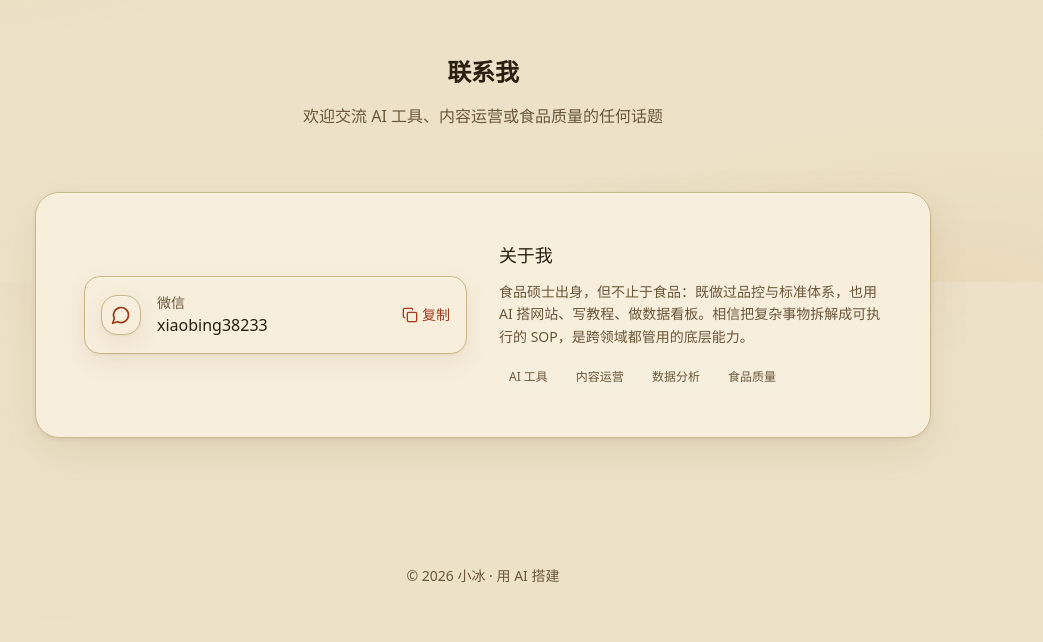
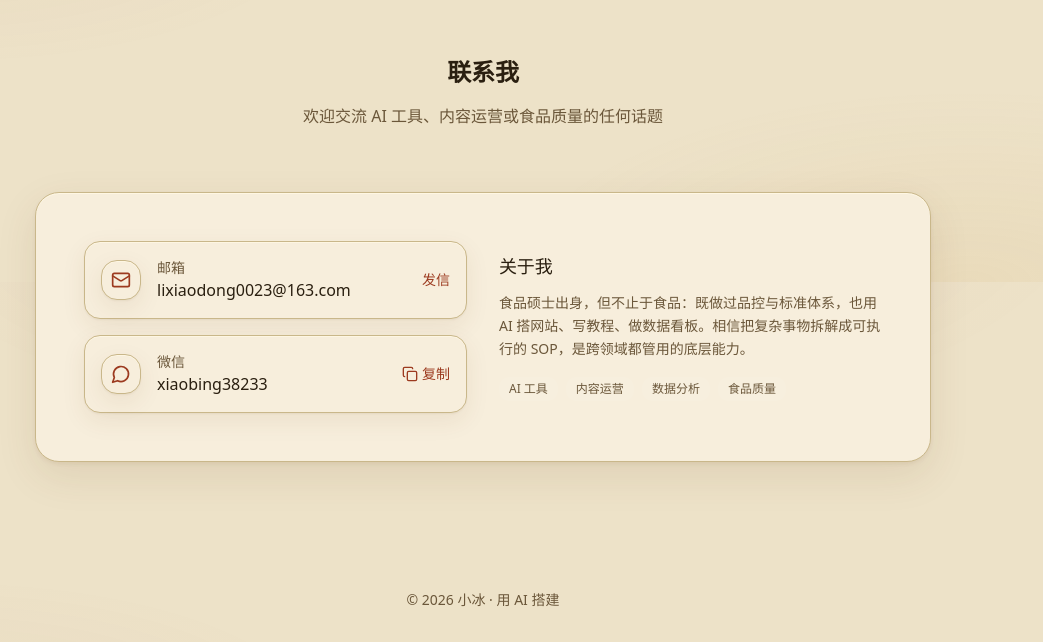
Before and after one commit to pw000123/pw000123.github.io, a Next.js app: page / in a window 1280 px wide. Shown: the part 5318-5960 px from the top of the page, without its empty margins (157-1200 px from the left). Before the commit the page ends 5936 px from the top, so only its background shows below. Built offline with nearby package versions, Linux system fonts and the light colour scheme.

Commit message:
恢复联系邮箱卡片，其余保持首屏刊头版不变

```diff
--- a/assets/prd.md
+++ b/assets/prd.md
@@ -95,7 +95,7 @@
 | 联系方式 | 信息 | 展示形式 |
 |---------|------|---------|
 | 微信 | xiaobing38233 | 展示 + 一键复制 |
-| 邮箱 | （邮箱已移除，见联系方式） | 展示 + 一键复制 / 点击发邮件 |
+| 邮箱 | lixiaodong0023@163.com | 展示 + 一键复制 / 点击发邮件 |
 | 公众号 | 小冰爱分享 | 展示名称 + 二维码图片 |
 | 小红书 | xiaobing38233 | 展示 + 跳转链接 |
 
--- a/src/app/page.tsx
+++ b/src/app/page.tsx
@@ -4,6 +4,7 @@ import { useEffect, useState } from 'react';
 import {
   Copy,
   Check,
+  Mail,
   MessageCircle,
   ChevronDown,
   Search,
@@ -40,6 +41,13 @@ function useCopyToClipboard() {
 }
 
 const contacts = [
+  {
+    type: 'email',
+    label: '邮箱',
+    value: 'lixiaodong0023@163.com',
+    icon: Mail,
+    href: 'mailto:lixiaodong0023@163.com',
+  },
   {
     type: 'wechat',
     label: '微信',
@@ -543,6 +551,16 @@ export default function Home() {
                           <div className="font-medium">{contact.value}</div>
                         </div>
                       </div>
+                      {contact.href ? (
+                        <a
+                          href={contact.href}
+                          target="_blank"
+                          rel="noopener noreferrer"
+                          className="text-sm text-primary hover:text-primary/80 transition-colors"
+                        >
+                          发信
+                        </a>
+                      ) : (
                         <button
                           onClick={() => copy(contact.value)}
                           className="text-sm text-primary hover:text-primary/80 transition-colors flex items-center gap-1"
@@ -559,6 +577,7 @@ export default function Home() {
                             </>
                           )}
                         </button>
+                      )}
                     </div>
                   ))}
                 </div>
```
Also changed, not shown: 1 other file (tests, documents, lock files or other folders). Lines whose indentation alone changed are shown as unchanged.
